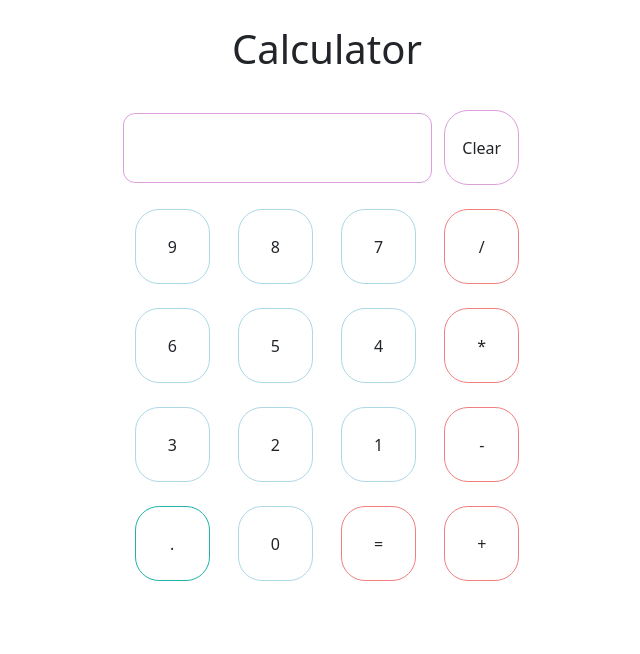
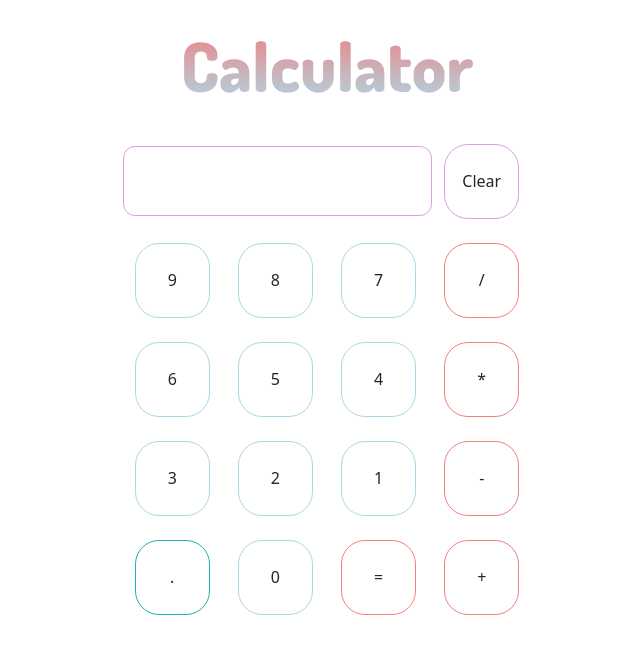
Before and after one commit to oali220/calculator, a plain HTML site: page index.html in a window 1280 px wide. Shown: the whole page, without its empty margins (313-953 px from the left). Drawn offline with nearby package versions, Linux system fonts and the light colour scheme.

Commit message:
Updated title CSS

```diff
--- a/index.html
+++ b/index.html
@@ -6,6 +6,9 @@
     <meta name="viewport" content="width=device-width, initial-scale=1.0">
     <title>Calculator</title>
     <link rel="stylesheet" href="styles.css">
+    <link rel="preconnect" href="https://fonts.googleapis.com">
+<link rel="preconnect" href="https://fonts.gstatic.com" crossorigin>
+<link href="https://fonts.googleapis.com/css2?family=Dosis:wght@800&display=swap" rel="stylesheet">
     <link href="https://cdn.jsdelivr.net/npm/bootstrap@5.3.0-alpha1/dist/css/bootstrap.min.css" rel="stylesheet" integrity="sha384-GLhlTQ8iRABdZLl6O3oVMWSktQOp6b7In1Zl3/Jr59b6EGGoI1aFkw7cmDA6j6gD" crossorigin="anonymous">
 </head>
 <body>
--- a/styles.css
+++ b/styles.css
@@ -20,6 +20,12 @@ body {
 
 .title {
     margin: 25px;
+    font-size: 68px;
+    font-family: 'Dosis', sans-serif;
+    background: linear-gradient(lightcoral, lightblue);
+    -webkit-background-clip: text;
+            background-clip: text;
+    -webkit-text-fill-color: transparent;
 }
 
 .btn {
```
